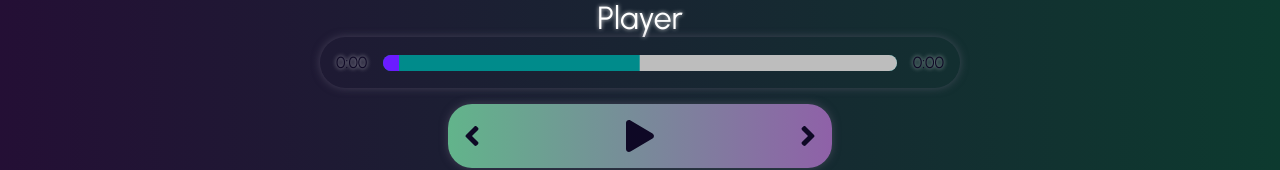
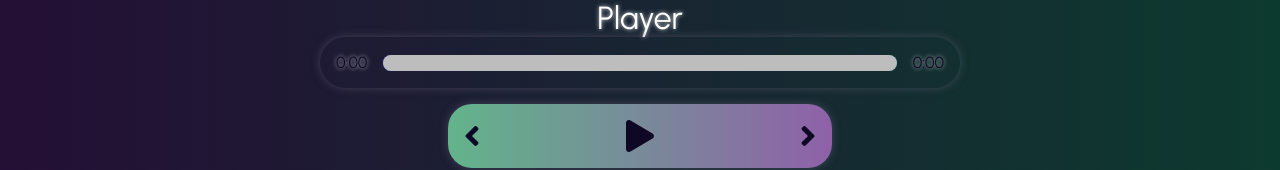
Before and after one commit to Elado5/R-Player, a React (Create React App) app: page / in a window 1280 px wide. Shown: the part 561-731 px from the top of the page. Built offline with nearby package versions, Linux system fonts and the light colour scheme.

Commit message:
update track

```diff
--- a/src/components/Player.js
+++ b/src/components/Player.js
@@ -2,22 +2,12 @@ import React, { useRef, useState, useEffect } from "react";
 import { FontAwesomeIcon } from "@fortawesome/react-fontawesome";
 import { faPlay, faAngleLeft, faAngleRight, faPause } from "@fortawesome/free-solid-svg-icons";
 
-const Player = ({
-	currentSong,
-	setCurrentSong,
-	isPlaying,
-	setIsPlaying,
-	audioRef,
-	playIcon,
-	setPlayIcon,
-	songs,
-	setSongs
-}) => {
-	//*Ref
+const Player = ({ currentSong, setCurrentSong, isPlaying, setIsPlaying, audioRef, playIcon, setPlayIcon, songs, setSongs}) => {
 	//*State
 	const [songInfo, setSongInfo] = useState({
 		currentTime: 0,
-		duration: 0
+		duration: 0,
+		animationPercentage: 0,
 	});
 	const [firstPlay, setFirstPlay] = useState(true);
 
@@ -59,7 +49,12 @@ const Player = ({
 	const TimeHandler = (e) => {
 		const current = e.target.currentTime; //?-- to keep it simple when adding to SongInfo
 		const duration = e.target.duration || 0;
-		setSongInfo({ ...songInfo, currentTime: current, duration: duration }); //...songInfo is 'keep previous info'
+		//Calculate percentage
+		const roundedCurrent = Math.round(current);
+		const roundedDuration = Math.round(duration);
+		const animation = Math.round(roundedCurrent / roundedDuration * 100);
+		console.log(animation);
+		setSongInfo({ ...songInfo, currentTime: current, duration: duration, animationPercantage: animation }); //...songInfo is 'keep previous info'
 	};
 
 	//? making the time aesthetic
@@ -73,12 +68,16 @@ const Player = ({
 		setSongInfo({ ...songInfo, currentTime: e.target.value }); //keep info and update current time
 	};
 
+	//Add the styles
+	const trackAnim = {
+		transform: `translateX(${songInfo.animationPercentage}%)`
+	}
 	return (
 		<div className="player">
 			<h1>Player</h1>
 			<div className="time-control">
 				<p>{getTime(songInfo.currentTime)}</p>
-				<div className="bar">
+				<div className="track">
 					<input
 						onChange={dragHandler}
 						min={0}
@@ -86,7 +85,7 @@ const Player = ({
 						value={songInfo.currentTime}
 						type="range"
 					/>
-				<div className="animated-bar" />
+				<div className="animated-track" style={trackAnim} />
 				</div>
 				<p>{getTime(songInfo.duration)}</p>
 
--- a/src/styles/_player.scss
+++ b/src/styles/_player.scss
@@ -73,7 +73,7 @@ input[type="range"]::-webkit-slider-thumb {
 	background: rgb(107, 27, 255);
 }
 
-.bar {
+.track {
 	background: darkcyan;
 	width: 100%;
 	height: 1rem;
@@ -82,13 +82,13 @@ input[type="range"]::-webkit-slider-thumb {
     overflow: hidden;
 }
 
-.animated-bar {
+.animated-track {
 	background: rgb(189, 189, 189);
 	width: 100%;
 	height: 100%;
 	position: absolute;
 	top: 0;
 	left: 0;
-    transform: translateX(50%);
+    transform: translateX(0%);
     pointer-events: none;
 }
--- a/src/styles/app.css
+++ b/src/styles/app.css
@@ -44,11 +44,16 @@ body {
   border-radius: 2rem;
   -webkit-box-shadow: 0px 0px 0.5rem rgba(105, 99, 122, 0.5);
           box-shadow: 0px 0px 0.5rem rgba(105, 99, 122, 0.5);
+  -webkit-box-align: center;
+      -ms-flex-align: center;
+          align-items: center;
 }
 
 .time-control input {
   width: 100%;
-  padding: 1rem 0rem;
+  -webkit-appearance: none;
+  background: transparent;
+  cursor: pointer;
 }
 
 .time-control p {
@@ -97,6 +102,39 @@ body {
   -webkit-box-shadow: 0px 0px 1rem white;
           box-shadow: 0px 0px 1rem white;
   color: white;
+}
+
+input[type="range"]:focus {
+  outline: none;
+}
+
+input[type="range"]::-webkit-slider-thumb {
+  -webkit-appearance: none;
+  -moz-appearance: none;
+  height: 16px;
+  width: 16px;
+  background: #6b1bff;
+}
+
+.track {
+  background: darkcyan;
+  width: 100%;
+  height: 1rem;
+  position: relative;
+  border-radius: 1rem;
+  overflow: hidden;
+}
+
+.animated-track {
+  background: #bdbdbd;
+  width: 100%;
+  height: 100%;
+  position: absolute;
+  top: 0;
+  left: 0;
+  -webkit-transform: translateX(0%);
+          transform: translateX(0%);
+  pointer-events: none;
 }
 
 .song-container {
```
Also changed, not shown: 1 other file (tests, documents, lock files or other folders).
